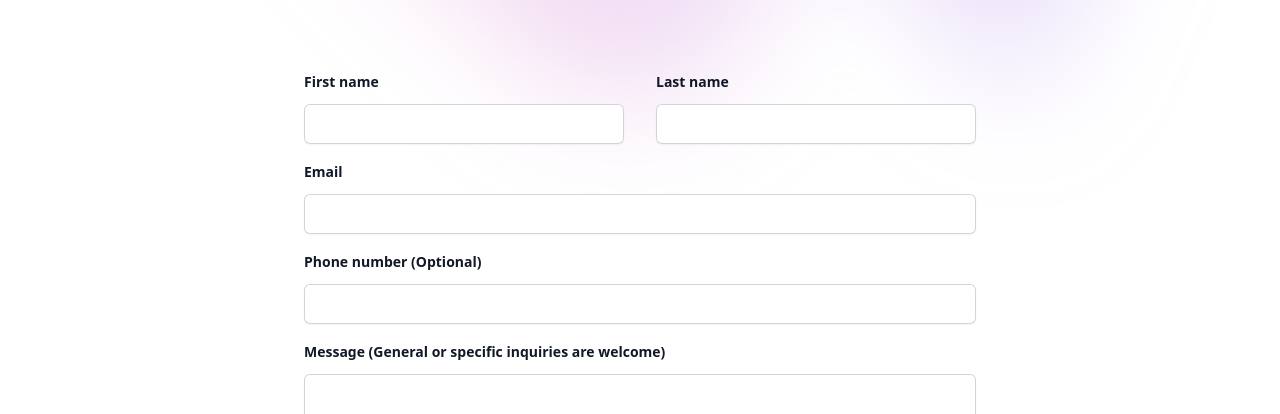
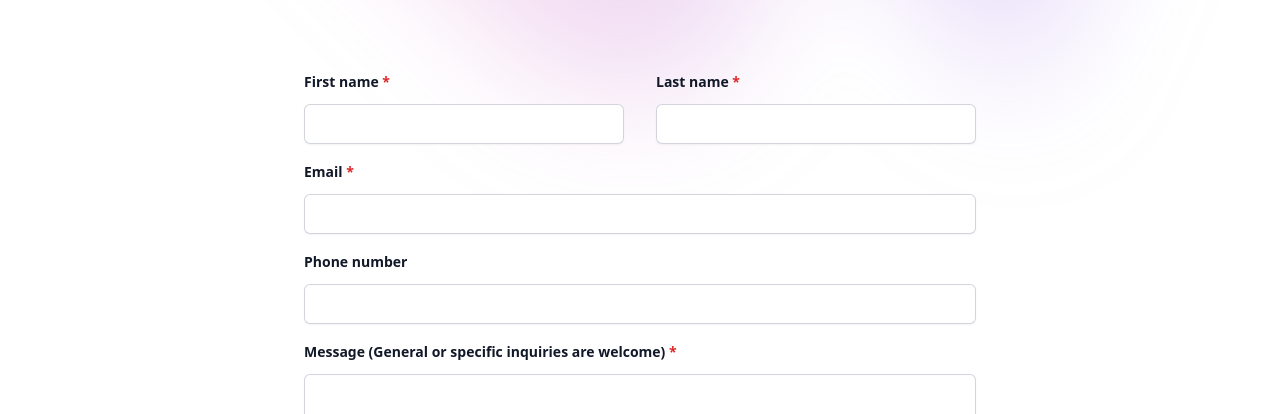
Before and after one commit to msi1995/teagantails, a React (Create React App) app in the folder client/: page /contact in a window 1280 px wide. Shown: the part 346-760 px from the top of the page. Built offline with nearby package versions, Linux system fonts and the light colour scheme.

Commit message:
require address, add required * to fields

```diff
--- a/client/src/components/Contact.tsx
+++ b/client/src/components/Contact.tsx
@@ -104,7 +104,7 @@ export const Contact = () => {
                   htmlFor="first_name"
                   className="block text-sm font-semibold leading-6 text-gray-900"
                 >
-                  First name
+                  First name<span className="text-red-600"> *</span>
                 </label>
                 <div className="mt-2.5">
                   <input
@@ -123,7 +123,7 @@ export const Contact = () => {
                   htmlFor="last-name"
                   className="block text-sm font-semibold leading-6 text-gray-900"
                 >
-                  Last name
+                  Last name<span className="text-red-600"> *</span>
                 </label>
                 <div className="mt-2.5">
                   <input
@@ -142,7 +142,7 @@ export const Contact = () => {
                   htmlFor="email"
                   className="block text-sm font-semibold leading-6 text-gray-900"
                 >
-                  Email
+                  Email<span className="text-red-600"> *</span>
                 </label>
                 <div className="mt-2.5">
                   <input
@@ -161,7 +161,7 @@ export const Contact = () => {
                   htmlFor="phone-number"
                   className="block text-sm font-semibold leading-6 text-gray-900"
                 >
-                  Phone number (Optional)
+                  Phone number
                 </label>
                 <div className="mt-2.5">
                   <input
@@ -182,7 +182,7 @@ export const Contact = () => {
                   htmlFor="message"
                   className="block text-sm font-semibold leading-6 text-gray-900"
                 >
-                  Message (General or specific inquiries are welcome)
+                  Message (General or specific inquiries are welcome)<span className="text-red-600"> *</span>
                 </label>
                 <div className="mt-2.5">
                   <textarea
--- a/client/src/components/Intake.tsx
+++ b/client/src/components/Intake.tsx
@@ -39,6 +39,7 @@ export const Intake = () => {
       !email ||
       !phoneNumber ||
       !petNames ||
+      !address ||
       (notDogOrCat && !animalTypeOther) ||
       (specialInstructionsRequired && !specialInstructions) ||
       (hasTriggersOrAggressions && !triggersOrAggressions) ||
@@ -232,8 +233,7 @@ export const Intake = () => {
                   <div className="sm:pr-16 pr-6 text-left">
                     <span className="px-0 text-xs text-gray-400 px-2 italic">
                       {" "}
-                      I ask for this in case I need to contact you about
-                      questions/updates related to your pet.{" "}
+                      I need this so I can provide updates regarding your pet.{" "}
                     </span>
                   </div>
                 </label>
@@ -255,7 +255,7 @@ export const Intake = () => {
                   htmlFor="address"
                   className="block text-sm font-semibold leading-6 text-gray-900"
                 >
-                  Address
+                  Address<span className="text-red-600"> *</span>
                 </label>
                 <div className="mt-2.5">
                   <input
@@ -292,7 +292,7 @@ export const Intake = () => {
                   >
                     <option value="Dog">Dog</option>
                     <option value="Cat">Cat</option>
-                    <option value="Other">Other Animal</option>
+                    <option value="Other">Other</option>
                   </select>
                 </div>
               </div>
--- a/client/src/components/Review.tsx
+++ b/client/src/components/Review.tsx
@@ -86,7 +86,7 @@ export const Review = ({ setReviewScreen }: any) => {
                   htmlFor="first-name"
                   className="block text-sm font-semibold leading-6 text-gray-900"
                 >
-                  First name
+                  First name<span className="text-red-600"> *</span>
                 </label>
                 <div className="mt-2.5">
                   <input
@@ -105,7 +105,7 @@ export const Review = ({ setReviewScreen }: any) => {
                   htmlFor="last-name"
                   className="block text-sm font-semibold leading-6 text-gray-900"
                 >
-                  Last Initial
+                  Last Initial<span className="text-red-600"> *</span>
                 </label>
                 <div className="mt-2.5">
                   <input
@@ -125,7 +125,7 @@ export const Review = ({ setReviewScreen }: any) => {
                   htmlFor="email"
                   className="block text-sm font-semibold leading-6 text-gray-900"
                 >
-                  Email
+                  Email<span className="text-red-600"> *</span>
                 </label>
                 <div className="mt-2.5">
                   <input
@@ -144,7 +144,7 @@ export const Review = ({ setReviewScreen }: any) => {
                   htmlFor="city"
                   className="block text-sm font-semibold leading-6 text-gray-900"
                 >
-                  City
+                  City<span className="text-red-600"> *</span>
                 </label>
                 <div className="mt-2.5">
                   <select
@@ -165,7 +165,7 @@ export const Review = ({ setReviewScreen }: any) => {
                   htmlFor="message"
                   className="block text-sm font-semibold leading-6 text-gray-900"
                 >
-                  What did you think?
+                  What did you think?<span className="text-red-600"> *</span>
                 </label>
                 <div className="mt-2.5">
                   <textarea
```
Also changed, not shown: 1 other file (tests, documents, lock files or other folders).
